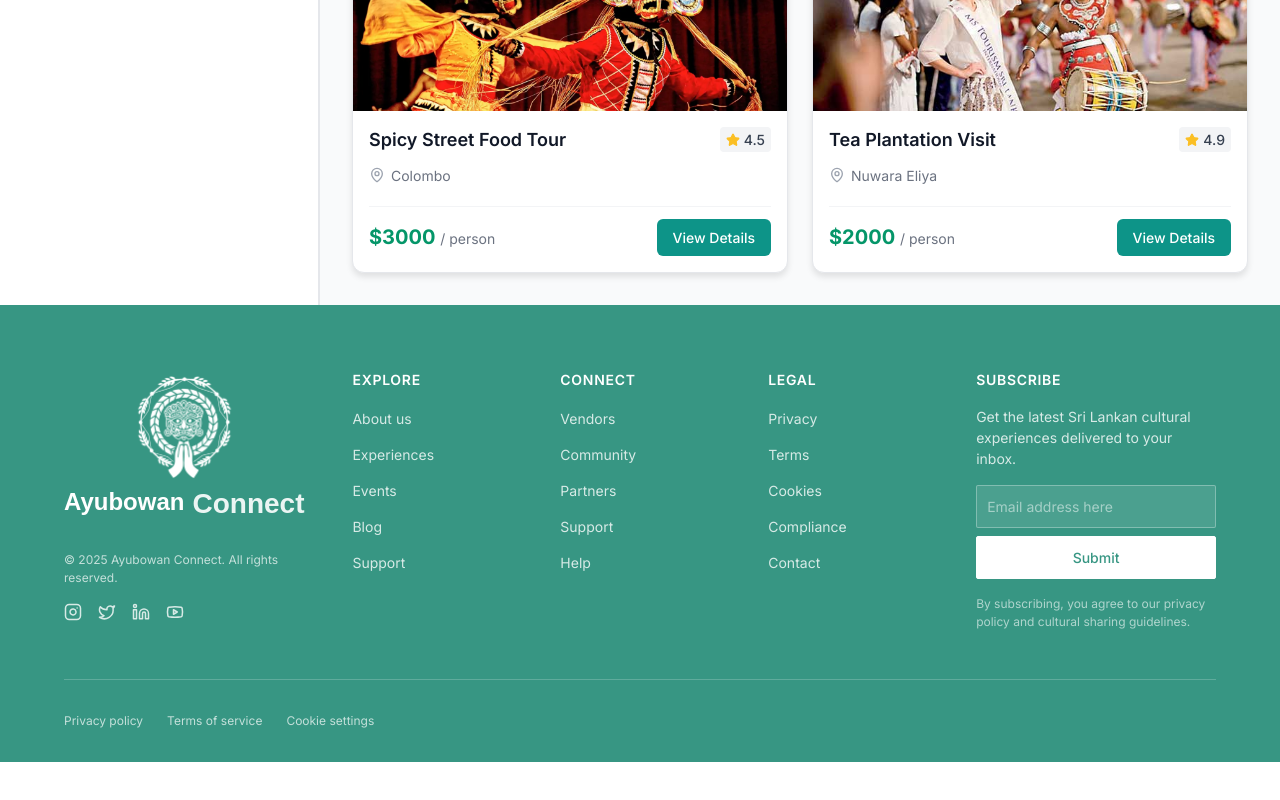
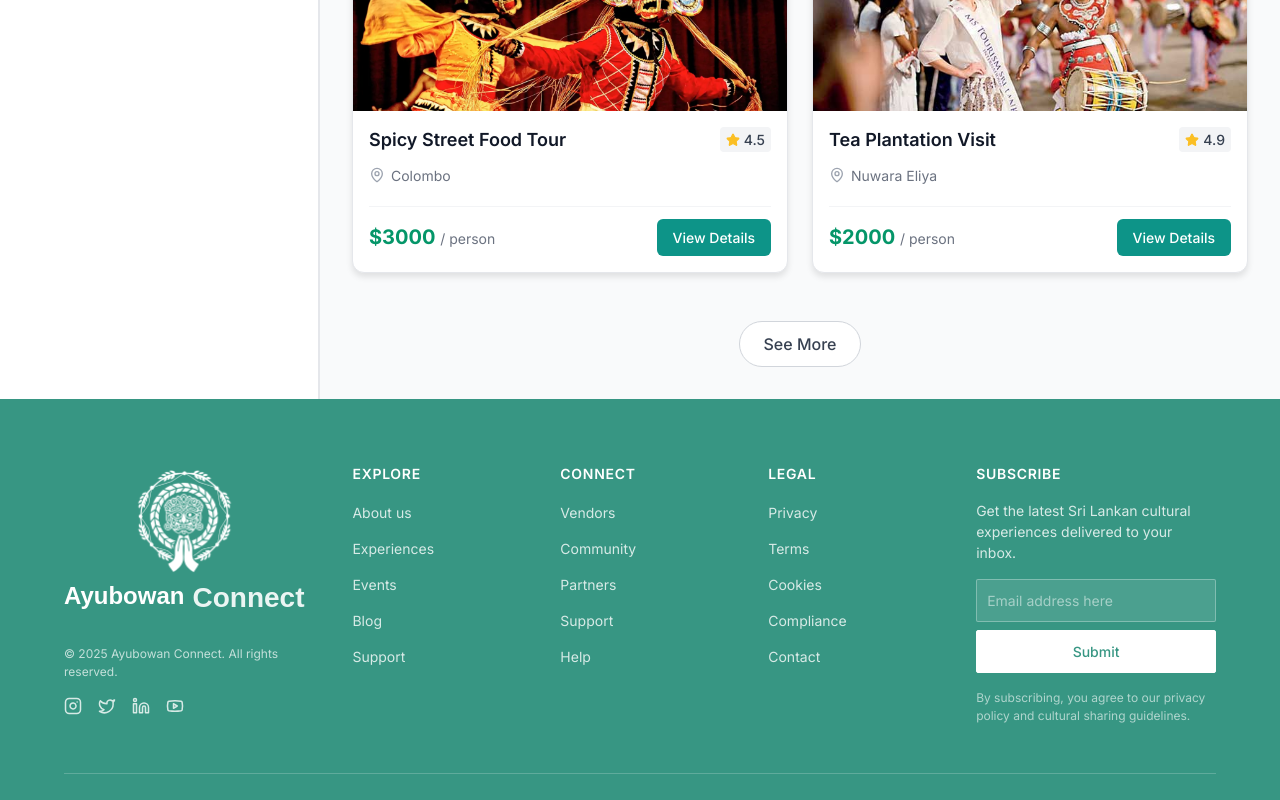
Before and after one commit to MatheeshaB2004/Ayubowan-Connect, a Next.js app in the folder ayubowan-connect/: page /marketplace in a window 1280 px wide. Shown: the part 990-1790 px from the top of the page. Before the commit the page ends 1752 px from the top, so only its background shows below. Built offline with nearby package versions, Linux system fonts and the light colour scheme; a web font is replaced by a local one.

Commit message:
Add "See More" functionality and enhance Marketplace layout with new listings

```diff
--- a/ayubowan-connect/app/marketplace/page.tsx
+++ b/ayubowan-connect/app/marketplace/page.tsx
@@ -59,6 +59,96 @@ const mockListings = [
     rating: 4.9,
     imageUrl: "/assets/photos/B6.jpg",
     category: "Nature"
+  },
+  {
+    id: 7,
+    title: "Whale Watching in Mirissa",
+    price: 6000,
+    location: "Mirissa",
+    rating: 4.8,
+    imageUrl: "/assets/photos/B7.jpg",
+    category: "Nature"
+  },
+  {
+    id: 8,
+    title: "Yala National Park Safari",
+    price: 8500,
+    location: "Yala",
+    rating: 4.9,
+    imageUrl: "/assets/photos/B4.webp",
+    category: "Nature"
+  },
+  {
+    id: 9,
+    title: "Traditional Mask Carving",
+    price: 1500,
+    location: "Ambalangoda",
+    rating: 4.7,
+    imageUrl: "/assets/photos/B8.jpg",
+    category: "Culture"
+  },
+  {
+    id: 10,
+    title: "Colombo City Tour by Tuk Tuk",
+    price: 2500,
+    location: "Colombo",
+    rating: 4.6,
+    imageUrl: "/assets/photos/B6.jpg",
+    category: "Culture"
+  },
+  {
+    id: 11,
+    title: "Surfing Lesson in Arugam Bay",
+    price: 3500,
+    location: "Arugam Bay",
+    rating: 4.8,
+    imageUrl: "/assets/photos/B7.jpg",
+    category: "Nature"
+  },
+  {
+    id: 12,
+    title: "Cooking Class with Local Family",
+    price: 2800,
+    location: "Kandy",
+    rating: 4.9,
+    imageUrl: "/assets/photos/B4.webp",
+    category: "Food"
+  },
+  {
+    id: 13,
+    title: "Horton Plains Trek",
+    price: 4000,
+    location: "Nuwara Eliya",
+    rating: 4.7,
+    imageUrl: "/assets/photos/B8.jpg",
+    category: "Nature"
+  },
+  {
+    id: 14,
+    title: "Temple of the Tooth Visit",
+    price: 1000,
+    location: "Kandy",
+    rating: 4.8,
+    imageUrl: "/assets/photos/B6.jpg",
+    category: "Culture"
+  },
+  {
+    id: 15,
+    title: "River Safari in Bentota",
+    price: 3000,
+    location: "Bentota",
+    rating: 4.5,
+    imageUrl: "/assets/photos/B7.jpg",
+    category: "Nature"
+  },
+  {
+    id: 16,
+    title: "Jaffna Food & Culture Tour",
+    price: 4500,
+    location: "Jaffna",
+    rating: 4.8,
+    imageUrl: "/assets/photos/B4.webp",
+    category: "Food"
   }
 ];
 
@@ -67,6 +157,7 @@ export default function MarketplacePage() {
   const [selectedLocation, setSelectedLocation] = useState('All');
   const [selectedCategories, setSelectedCategories] = useState<string[]>([]);
   const [priceRange, setPriceRange] = useState('all');
+  const [visibleCount, setVisibleCount] = useState(6);
 
   const filteredListings = mockListings.filter((listing) => {
     // Search Filter
@@ -91,6 +182,10 @@ export default function MarketplacePage() {
     return matchesSearch && matchesLocation && matchesCategory && matchesPrice;
   });
 
+  const handleSeeMore = () => {
+    setVisibleCount((prevCount) => prevCount + 6);
+  };
+
   return (
     <div className="marketplace-container">
       <div className="sidebar-section">
@@ -107,7 +202,9 @@ export default function MarketplacePage() {
       </div>
       <div className="grid-section">
         {filteredListings.length > 0 ? (
-          filteredListings.map((listing) => (
+          <>
+            <div className="listings-grid">
+              {filteredListings.slice(0, visibleCount).map((listing) => (
                 <ExperienceCard
                   key={listing.id}
                   title={listing.title}
@@ -116,7 +213,16 @@ export default function MarketplacePage() {
                   rating={listing.rating}
                   imageUrl={listing.imageUrl}
                 />
-          ))
+              ))}
+            </div>
+            {visibleCount < filteredListings.length && (
+              <div className="see-more-container">
+                <button onClick={handleSeeMore} className="see-more-btn">
+                  See More
+                </button>
+              </div>
+            )}
+          </>
         ) : (
           <div className="no-results">
             <p>No experiences found matching your criteria.</p>
--- a/ayubowan-connect/styles/pages/Marketplace.css
+++ b/ayubowan-connect/styles/pages/Marketplace.css
@@ -16,10 +16,39 @@
 .grid-section {
   width: 75%;
   padding: 32px;
+  display: flex;
+  flex-direction: column;
+  gap: 32px;
+}
+
+.listings-grid {
   display: grid;
   grid-template-columns: repeat(auto-fill, minmax(300px, 1fr));
   gap: 24px;
-  align-content: start;
+  width: 100%;
+}
+
+.see-more-container {
+  display: flex;
+  justify-content: center;
+  width: 100%;
+  padding-top: 16px;
+}
+
+.see-more-btn {
+  padding: 10px 24px;
+  background-color: white;
+  border: 1px solid #d1d5db;
+  border-radius: 9999px;
+  color: #374151;
+  font-weight: 500;
+  cursor: pointer;
+  transition: all 0.2s;
+}
+
+.see-more-btn:hover {
+  background-color: #f3f4f6;
+  border-color: #9ca3af;
 }
 
 @media (max-width: 768px) {
```
Lines whose indentation alone changed are shown as unchanged.
